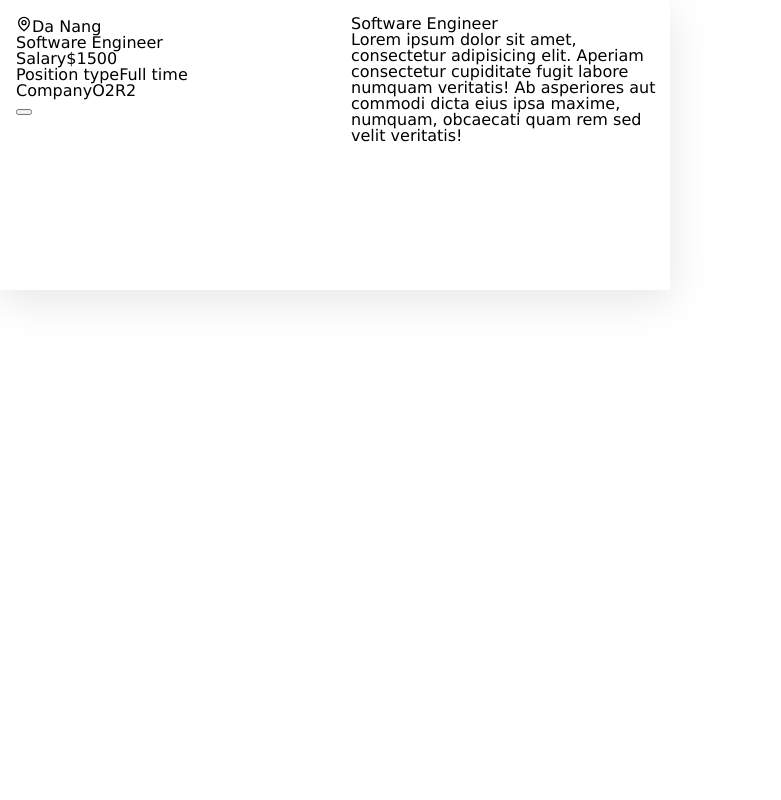
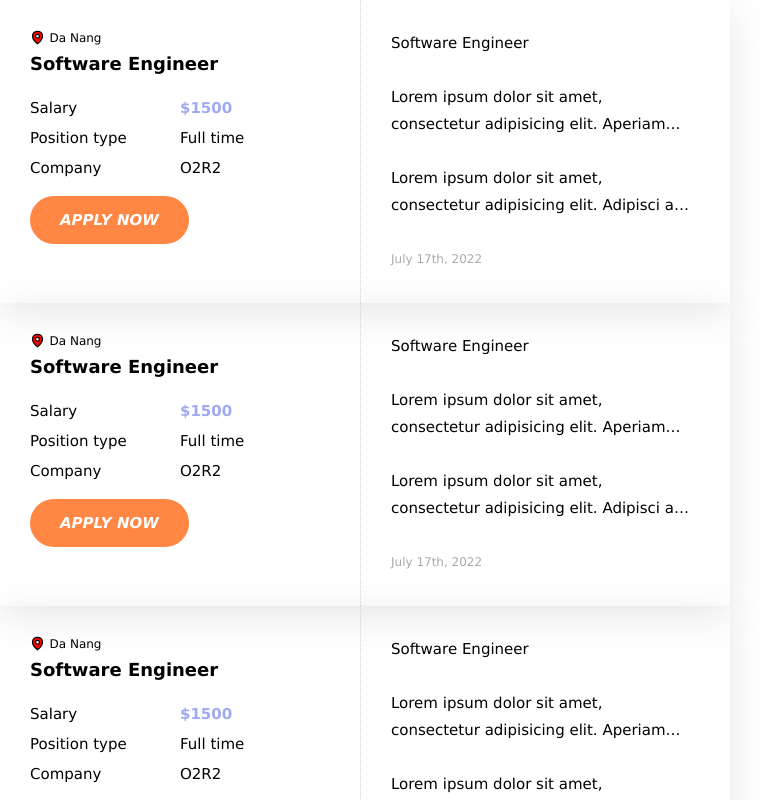
Before and after one commit to nap-vung-project/app-front-end, a React (Create React App) app: page / in a window 1280 px wide. Shown: the top 800 px of the page, without its empty margins (0-781 px from the left). Built offline with nearby package versions, Linux system fonts and the light colour scheme; the HTML template or start-up script is replaced by a standard one.

Commit message:
Update Jobspage.

```diff
--- /dev/null
+++ b/src/asset/scss/ApplyButton.scss
@@ -0,0 +1,8 @@
+.apply-button {
+  background-color: #FF8643;
+  padding: 1rem 2rem;
+  border-radius: 30px;
+  font-weight: bold;
+  color: white;
+  font-style: italic;
+}
--- a/src/asset/scss/JobsStyle.scss
+++ b/src/asset/scss/JobsStyle.scss
@@ -1,16 +1,76 @@
+@import '_library.scss';
+
 .job-card {
-  font-family: Verdana, sans-serif;
+  font-family: $main-font;
   display: flex;
   width: 670px;
-  font-size: 16px;
-  box-shadow: rgba(0, 0, 0, 0.1) 0 10px 40px 0;
-  height: 290px;
+  box-shadow: $box-shadow;
+  //height: 290px;
+  padding: 0 30px 0 30px;
   &-left {
-    width: 20em;
-    padding: 1em 0 1em 1em;
+    width: 20rem;
+    padding: 2rem 2rem 2rem 0;
+    border-right: 1px dotted lightgray;
   }
+
+  &-location {
+    display: flex;
+    gap: 0.3rem;
+    margin-bottom: 0.67rem;
+
+    & span {
+      font-size: 0.8rem;
+      align-items: center;
+      display: flex;
+    }
+
+    &-icon path {
+      fill: red;
+      font-size: 1rem;
+      border: none;
+    }
+  }
+
+  &-title {
+    margin-bottom: 1.3rem;
+    font-size: 1.2rem;
+    font-weight: bold;
+  }
+
+  &-table {
+    margin-bottom: 2rem;
+    & tr:first-child td:last-child {
+      color: #9DAAF2;
+      font-weight: bold;
+    }
+    & tr td {
+      line-height: 2rem;
+    }
+    & tr td:first-child {
+      width: 10rem;
+    }
+  }
+
   &-right {
-    width: 20em;
-    padding: 1em 0 1em 1em;
+    width: 20rem;
+    padding: 2rem 0 2rem 2rem;
+    line-height: 1.8rem;
   }
-}
+
+  &-title-child {
+    font-size: 1rem;
+  }
+
+  &-description {
+    overflow: hidden;
+    text-overflow: ellipsis;
+    display: -webkit-box;
+    -webkit-line-clamp: 2; /* number of lines to show */
+    line-clamp: 2;
+    -webkit-box-orient: vertical;
+  }
+  &-createAt {
+    font-size: 0.8rem;
+    color: darkgrey;
+  }
+  }
--- /dev/null
+++ b/src/asset/scss/_library.scss
@@ -0,0 +1,2 @@
+$box-shadow: rgba(0, 0, 0, 0.1) 0 10px 40px 0;
+$main-font: Verdana, sans-serif;
--- /dev/null
+++ b/src/components/button/ApplyButton.jsx
@@ -0,0 +1,10 @@
+import React from 'react';
+import '../../asset/scss/ApplyButton.scss'
+
+export default function() {
+    return(
+        <a className="apply-button" href="">
+            APPLY NOW
+        </a>
+    )
+}
--- a/src/components/jobs/JobCard.jsx
+++ b/src/components/jobs/JobCard.jsx
@@ -4,34 +4,47 @@ import {GrLocation} from 'react-icons/gr';
 import '../../asset/scss/JobsStyle.scss'
 // import {Link} from 'react-router-dom';
 
-export default function JobCard(props) {
+
+import ApplyButton from "../button/ApplyButton";
+export default function JobCard(props)
+{
     return(
         <div className="job-card">
             <div className="job-card-left">
                 <div className="job-card-location">
-                    <GrLocation value={{color: 'red', size: '15px'}}/>
+                    <GrLocation className="job-card-location-icon"/>
                     <span>Da Nang</span>
                 </div>
                 <div className="job-card-title">Software Engineer</div>
-                <div className="job-card-salary">
-                    <span>Salary</span>
-                    <span>$1500</span>
+
+                <div className="job-card-table">
+                    <table>
+                        <tbody>
+                            <tr className="job-card-salary">
+                                <td>Salary</td>
+                                <td>$1500</td>
+                            </tr>
+                            <tr className="job-card-position-type">
+                                <td>Position type</td>
+                                <td>Full time</td>
+                            </tr>
+                            <tr className="job-card-company">
+                                <td>Company</td>
+                                <td>O2R2</td>
+                            </tr>
+                        </tbody>
+                    </table>
                 </div>
-                <div className="job-card-position-type">
-                    <span>Position type</span>
-                    <span>Full time</span>
-                </div>
-                <div className="job-card-company">
-                    <span>Company</span>
-                    <span>O2R2</span>
-                </div>
-                <button></button>
+                <ApplyButton></ApplyButton>
             </div>
             <div className="job-card-right">
                 <div className="job-card-title-child">Software Engineer</div>
+                <br/>
                 <div className="job-card-description">Lorem ipsum dolor sit amet, consectetur adipisicing elit. Aperiam consectetur cupiditate fugit labore numquam veritatis! Ab asperiores aut commodi dicta eius ipsa maxime, numquam, obcaecati quam rem sed velit veritatis!</div>
-                <div className="job-card-description"></div>
-                <div className="job-card-createAt"></div>
+                <br/>
+                <div className="job-card-description">Lorem ipsum dolor sit amet, consectetur adipisicing elit. Adipisci aut cupiditate debitis eligendi enim exercitationem iste, tempora. Architecto corporis culpa, doloremque ducimus enim illum minus nam non quas rem sed?</div>
+                <br/>
+                <div className="job-card-createAt">July 17th, 2022</div>
                 <a className="read-more"></a>
             </div>
         </div>
--- /dev/null
+++ b/src/components/jobs/RecentCampaign.tsx
@@ -0,0 +1,11 @@
+// @ts-ignore
+import React from 'react';
+
+export default function RecentCampaign ()
+{
+    return(
+        <div>
+            <img src="src/asset/images/ITnuoiIT.png" alt=""/>
+        </div>
+    )
+}
--- a/src/index.css
+++ b/src/index.css
@@ -54,3 +54,9 @@ table {
   border-collapse: collapse;
   border-spacing: 0;
 }
+html {
+  font-size: 15px;
+}
+*{
+  text-decoration: none;
+}
--- a/src/pages/Jobs.jsx
+++ b/src/pages/Jobs.jsx
@@ -1,9 +1,23 @@
 import React from 'react';
-import JobCard from '../components/jobs/JobCard'
+import '../../src/asset/scss/JobsStyle.scss';
+
+import JobCard from '../components/jobs/JobCard';
+import RecentCampaign from "../components/jobs/RecentCampaign";
 
 export default function Jobs()
 {
     return(
-        <JobCard/>
+        <div className="u--content-layout">
+            <div className="u--content-jobs-card">
+                <JobCard/>
+                <JobCard/>
+                <JobCard/>
+                <JobCard/>
+                <JobCard/>
+            </div>
+            <div className="u--left-side">
+                <RecentCampaign/>
+            </div>
+        </div>
     )
 }
```
Also changed, not shown: src/asset/images/ITnuoiIT.png (added), src/components/button/ApplyButton.js (deleted).
